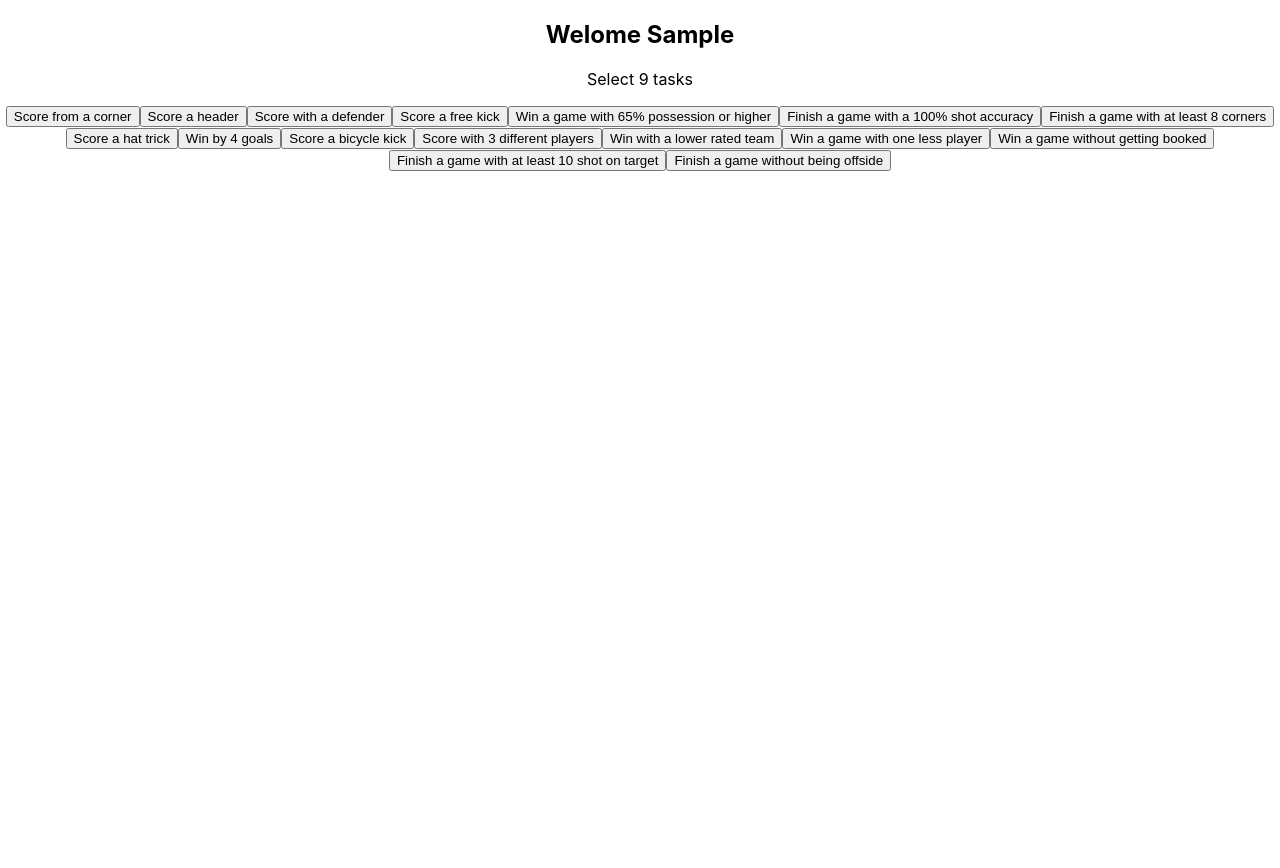
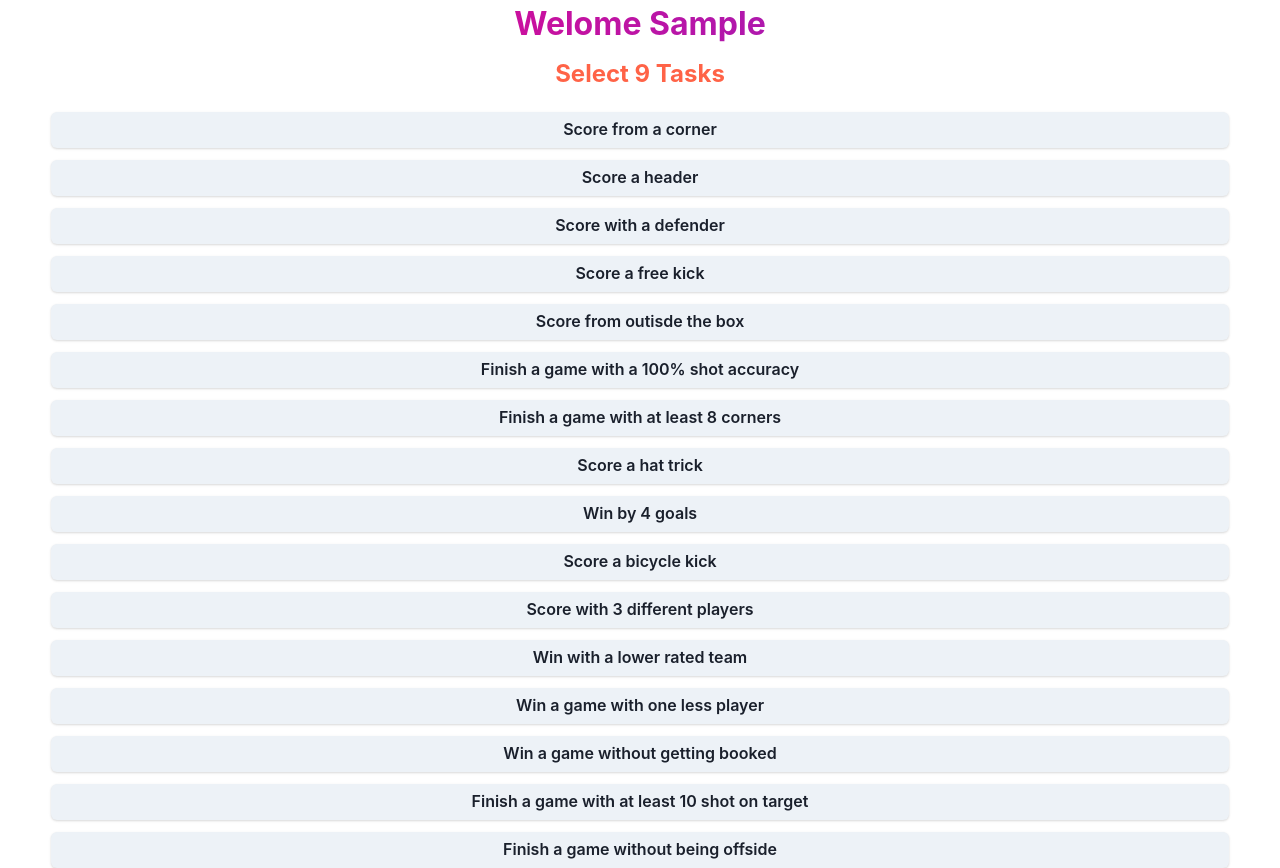
Before and after one commit to felix-odenhall/get-a-row, a React (Create React App) app: page / in a window 1280 px wide. Both pictures are taken after typing "Sample" into the empty fields and a click on the button "Add name". Before the commit the page ends 800 px from the top, so only its background shows below. Built offline with nearby package versions, Linux system fonts and the light colour scheme.

Commit message:
installing chakra ui, adding design for app

```diff
--- a/package.json
+++ b/package.json
@@ -3,6 +3,9 @@
   "version": "0.1.0",
   "private": true,
   "dependencies": {
+    "@chakra-ui/react": "^2.4.5",
+    "@emotion/react": "^11.10.5",
+    "@emotion/styled": "^11.10.5",
     "@testing-library/jest-dom": "^5.16.5",
     "@testing-library/react": "^13.4.0",
     "@testing-library/user-event": "^13.5.0",
@@ -10,6 +13,7 @@
     "@types/node": "^16.18.8",
     "@types/react": "^18.0.26",
     "@types/react-dom": "^18.0.9",
+    "framer-motion": "^6.5.1",
     "react": "^18.2.0",
     "react-dom": "^18.2.0",
     "react-scripts": "5.0.1",
--- a/src/components/GameBoard.tsx
+++ b/src/components/GameBoard.tsx
@@ -1,3 +1,4 @@
+import { Box, Button, Grid, Text, useToast } from "@chakra-ui/react";
 import { useState } from "react";
 import { lines3x3 } from "../utils/gameBoards";
 import { calculateWinner } from "../utils/winningCondition";
@@ -26,13 +27,35 @@ function GameBoard() {
     setHasOngoingGame: state.setHasOngoingGame,
   }));
 
+  <Box w="100%" h="20">
+    {lastCompletedTask !== "" && (
+      <Text color="tomato" fontSize="2xl" fontWeight="bold">
+        {username} just completed the task: {lastCompletedTask}
+      </Text>
+    )}
+  </Box>;
+
   // const bingoBoard = pickedTasks;
   const [boardSize, setBoardSize] = useState(lines3x3);
+  const toast = useToast();
 
   const handleClick = (item: { id: number }) => {
     pickedTasks.map((task) => {
       if (task.id === item.id) {
         task.isComplete = !task.isComplete;
+        task.isComplete &&
+          toast({
+            position: "bottom",
+            duration: 2000,
+            isClosable: true,
+            render: () => (
+              <Box borderRadius="xl" bg="green.400" p="4">
+                <Text color="white" fontSize="xl" fontWeight="bold">
+                  You just completed the task: {task.task}
+                </Text>
+              </Box>
+            ),
+          });
         setLastCompletedTask(task.task);
       }
       const result = calculateWinner(pickedTasks, boardSize);
@@ -49,9 +72,19 @@ function GameBoard() {
     if (pickedTasks.length === 9) {
       return pickedTasks.map((el) => {
         return (
-          <button key={el.id} onClick={() => handleClick(el)}>
+          <Box
+            bg={el.isComplete ? "green.400" : "gray.200"}
+            color={el.isComplete ? "white" : "black"}
+            fontWeight="medium"
+            as="button"
+            h="36"
+            key={el.id}
+            p="1"
+            boxShadow="base"
+            onClick={() => handleClick(el)}
+          >
             {el.task}
-          </button>
+          </Box>
         );
       });
     }
@@ -62,6 +95,7 @@ function GameBoard() {
   const pickNewTasks = () => {
     setHasOngoingGame(false);
     setPickedTasks([]);
+    setLastCompletedTask("");
   };
 
   const restartFn = () => {
@@ -77,22 +111,37 @@ function GameBoard() {
   return (
     <>
       <h2>{username}'s Game board</h2>
-      <button onClick={() => pickNewTasks()}>Pick new tasks</button>
-      <h3>
-        {lastCompletedTask === "" ? (
-          ""
-        ) : (
-          <p>
-            {username} just completed the task: {lastCompletedTask}
-          </p>
-        )}
-      </h3>
-      {hasBingo ? <h1>BINGO</h1> : canPlay}
+      {hasBingo ? (
+        <h1>BINGO</h1>
+      ) : (
+        <Grid
+          w="100%"
+          p="2"
+          templateRows="repeat(3, 1fr)"
+          templateColumns="repeat(3, 1fr)"
+          gap={1.5}
+        >
+          {canPlay}
+        </Grid>
+      )}
 
-      {hasBingo && (
+      {hasBingo ? (
         <div>
           <button onClick={() => restartFn()}>Restart</button>
         </div>
+      ) : (
+        <Button
+          colorScheme="orange"
+          size="md"
+          bgGradient="linear(to-b, orange.400, tomato)"
+          fontWeight="medium"
+          fontSize="lg"
+          onClick={pickNewTasks}
+          boxShadow="base"
+          mb="2"
+        >
+          Pick New Tasks
+        </Button>
       )}
     </>
   );
--- a/src/components/SelectTasks.tsx
+++ b/src/components/SelectTasks.tsx
@@ -1,3 +1,4 @@
+import { Button, Checkbox, Stack } from "@chakra-ui/react";
 import useStore, { BingoData } from "../zustandStore";
 
 const DropDownList = () => {
@@ -15,16 +16,39 @@ const DropDownList = () => {
 
   const itemsList = bingoTasks.map((item) => {
     return (
-      <button key={item.id} onClick={() => handleClick(item)}>
+      <Button
+        size="sm"
+        colorScheme={pickedTasks.includes(item) ? "green" : "gray"}
+        w="92%"
+        h="9"
+        fontSize="md"
+        boxShadow="base"
+        key={item.id}
+        onClick={() => handleClick(item)}
+      >
         {item.task}
-      </button>
+      </Button>
     );
   });
 
+  // <Stack spacing={[1, 5]} direction={["column", "row"]}>
+  //   <Checkbox size="sm" colorScheme="red">
+  //     Checkbox
+  //   </Checkbox>
+  //   <Checkbox size="md" colorScheme="green" defaultChecked>
+  //     Checkbox
+  //   </Checkbox>
+  //   <Checkbox size="lg" colorScheme="orange" defaultChecked>
+  //     Checkbox
+  //   </Checkbox>
+  // </Stack>;
+
   return (
     <>
-      {itemsList}
-      {pickedTasks.length <= 9 &&
+      <Stack spacing={3} direction="column" align="center">
+        {itemsList}
+      </Stack>
+      {/* {pickedTasks.length <= 9 &&
         pickedTasks.length > 0 &&
         pickedTasks.map((task) => {
           return (
@@ -39,7 +63,7 @@ const DropDownList = () => {
               </button>
             </div>
           );
-        })}
+        })} */}
     </>
   );
 };
--- a/src/components/StartGameComponent.tsx
+++ b/src/components/StartGameComponent.tsx
@@ -1,4 +1,5 @@
 import useStore from "../zustandStore";
+import { Box, Button, Text } from "@chakra-ui/react";
 import SelectTasks from "./SelectTasks";
 
 function StartGameComponent() {
@@ -25,15 +26,31 @@ function StartGameComponent() {
 
   const calcAmountOfTasksFn = () => {
     if (pickedTasks.length === 0) {
-      return <p> Select 9 tasks</p>;
+      return (
+        <Text color="tomato" fontSize="2xl" fontWeight="bold">
+          Select 9 Tasks
+        </Text>
+      );
     } else if (pickedTasks.length === 9) {
       return (
-        <div>
-          <button onClick={startGame}>Let's Play</button>
-        </div>
+        <Button
+          colorScheme="orange"
+          size="md"
+          bgGradient="linear(to-b, orange.400, tomato)"
+          fontWeight="bold"
+          fontSize="xl"
+          onClick={startGame}
+          boxShadow="base"
+        >
+          Let's Play
+        </Button>
       );
     } else {
-      return <p>Select {9 - pickedTasks.length} more tasks</p>;
+      return (
+        <Text color="tomato" fontSize="2xl" fontWeight="bold">
+          Select {9 - pickedTasks.length} more tasks
+        </Text>
+      );
     }
   };
 
@@ -41,9 +58,17 @@ function StartGameComponent() {
 
   return (
     <>
-      <h2>Welome {username}</h2>
-      {calcAmountOfTasks}
-
+      <Text
+        bgGradient="linear(to-l, #7928CA, #FF0080)"
+        bgClip="text"
+        fontSize="2rem"
+        fontWeight="bold"
+      >
+        Welome {username}
+      </Text>
+      <Box w="100%" my={2} h="12">
+        {calcAmountOfTasks}
+      </Box>
       <SelectTasks />
     </>
   );
--- a/src/fifaData.ts
+++ b/src/fifaData.ts
@@ -21,7 +21,7 @@ export const fifaDataObj = [
   },
   {
     id: 5,
-    task: "Win a game with 65% possession or higher",
+    task: "Score from outisde the box",
     isComplete: false,
   },
   {
--- a/src/index.tsx
+++ b/src/index.tsx
@@ -1,15 +1,18 @@
-import React from 'react';
-import ReactDOM from 'react-dom/client';
-import './index.css';
-import App from './App';
-import reportWebVitals from './reportWebVitals';
+import React from "react";
+import ReactDOM from "react-dom/client";
+import "./index.css";
+import App from "./App";
+import reportWebVitals from "./reportWebVitals";
+import { ChakraProvider } from "@chakra-ui/react";
 
 const root = ReactDOM.createRoot(
-  document.getElementById('root') as HTMLElement
+  document.getElementById("root") as HTMLElement
 );
 root.render(
   <React.StrictMode>
-    <App />
+    <ChakraProvider>
+      <App />
+    </ChakraProvider>
   </React.StrictMode>
 );
 
```
Also changed, not shown: 1 other file (tests, documents, lock files or other folders).
